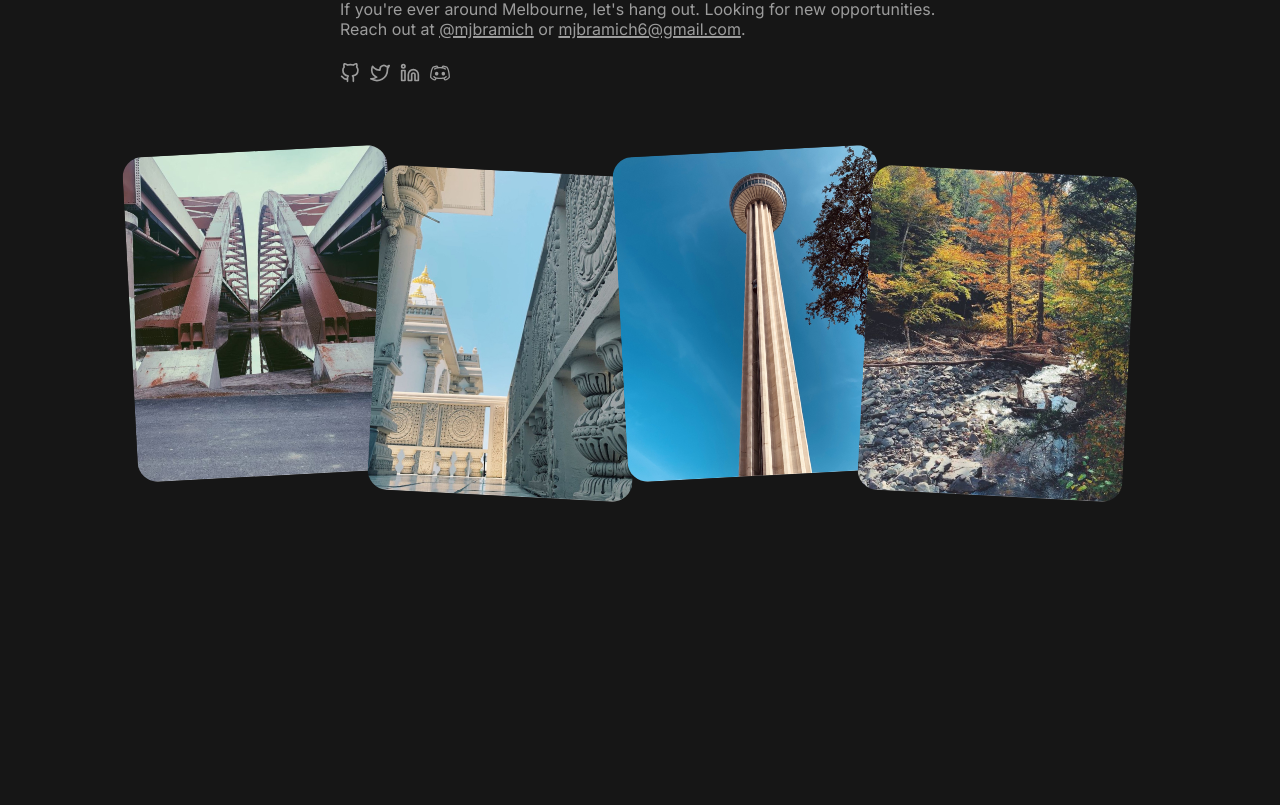
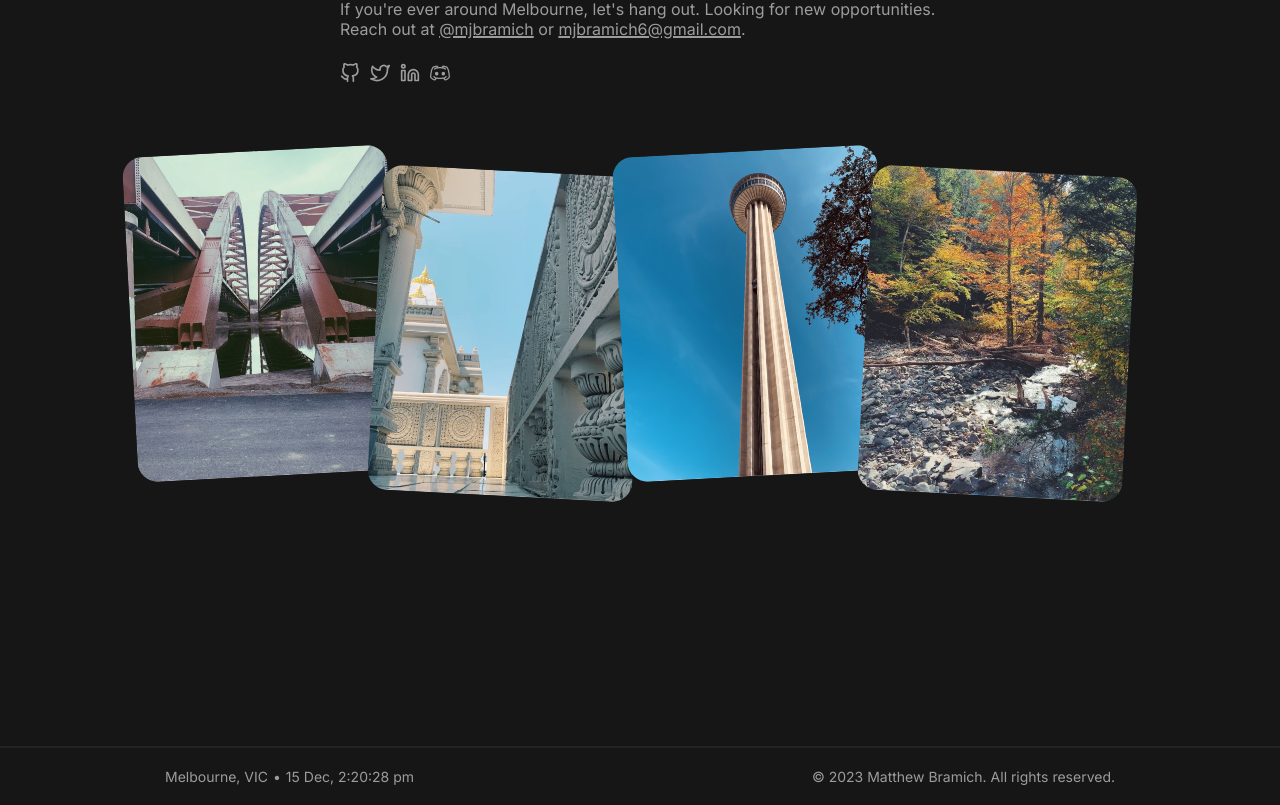
Before and after one commit to mjbramich/portfolio, a Next.js app: page / in a window 1280 px wide. Shown: the part 439-1244 px from the top of the page. Before the commit the page ends 942 px from the top, so only its background shows below. Built offline with nearby package versions, Linux system fonts and the light colour scheme.

Commit message:
feat: create footer component

```diff
--- a/src/app/layout.tsx
+++ b/src/app/layout.tsx
@@ -2,6 +2,7 @@ import type { Metadata } from 'next';
 import { Inter } from 'next/font/google';
 import '@css/globals.css';
 import Nav from '@/components/Nav';
+import Footer from '@/components/Footer';
 
 const inter = Inter({ subsets: ['latin'] });
 
@@ -16,6 +17,7 @@ export default function RootLayout({ children }: { children: React.ReactNode })
 			<body className={inter.className}>
 				<Nav />
 				{children}
+				<Footer />
 			</body>
 		</html>
 	);
--- /dev/null
+++ b/src/components/Footer.tsx
@@ -0,0 +1,59 @@
+'use client';
+
+import { FC, useEffect, useState } from 'react';
+import styles from '@css/common.module.css';
+import useWindowSize, { Size } from '@lib/hooks/useWindowSize';
+
+const Footer: FC = () => {
+	const size: Size = useWindowSize();
+
+	const [time, setTime] = useState<Date>(new Date());
+	const [mounted, setMounted] = useState(false);
+
+	useEffect(() => {
+		setMounted(true);
+		setInterval(() => setTime(new Date()), 1000);
+	}, []);
+
+	if (!mounted) return null;
+
+	return (
+		<footer className={styles.footer}>
+			<hr className={styles.hr} />
+			<div className={styles.container}>
+				<p className={styles.date}>
+					<a
+						href='https://www.google.com/maps/place/Melbourne+VIC/@-37.9725665,145.0531353,9z/data=!3m1!4b1!4m6!3m5!1s0x6ad646b5d2ba4df7:0x4045675218ccd90!8m2!3d-37.8136276!4d144.9630576!16zL20vMGNoZ3pt?entry=ttu'
+						target='_blank'
+						rel='noreferrer'
+						className={styles.location}
+					>
+						{typeof size.width !== 'undefined' && size.width > 767 ? 'Melbourne, VIC' : 'MEL'}
+					</a>
+					<span className={styles.separator}>•</span>
+					{typeof size.width !== 'undefined' && size.width > 767
+						? time.toLocaleString('en-AU', {
+								hour: 'numeric',
+								minute: 'numeric',
+								second: 'numeric',
+								day: 'numeric',
+								month: 'short',
+								timeZone: 'Australia/Melbourne'
+							})
+						: time.toLocaleString('en-AU', {
+								hour: 'numeric',
+								minute: 'numeric',
+								day: 'numeric',
+								month: 'numeric',
+								timeZone: 'Australia/Melbourne'
+							})}
+				</p>
+				<p className={styles.date}>
+					© {new Date().getFullYear()} Matthew Bramich. All rights reserved.
+				</p>
+			</div>
+		</footer>
+	);
+};
+
+export default Footer;
--- a/src/styles/common.module.css
+++ b/src/styles/common.module.css
@@ -80,3 +80,58 @@
 .link:hover {
 	color: var(--gray2);
 }
+
+/* ----- FOOTER ----- */
+
+.footer {
+	display: flex;
+	flex-direction: column;
+	justify-content: center;
+	align-items: center;
+	width: 100%;
+	margin-top: 250px;
+}
+
+.hr {
+	width: 100%;
+	border: 1px solid var(--gray8);
+}
+
+.date {
+	font-size: 14px;
+	color: var(--gray4);
+}
+
+.location {
+	text-decoration: none;
+}
+
+.location:hover {
+	color: white;
+}
+
+.separator {
+	margin: 0px 5px;
+}
+
+.container {
+	width: var(--wrapper);
+	height: 100%;
+	display: flex;
+	justify-content: space-between;
+	align-items: center;
+	padding: 20px 0px;
+}
+
+@media (max-width: 424px) {
+	.container {
+		display: flex;
+		flex-direction: column;
+		gap: 6px;
+	}
+}
+@media (max-width: 768px) {
+	.footer p {
+		font-size: 12px;
+	}
+}
```
